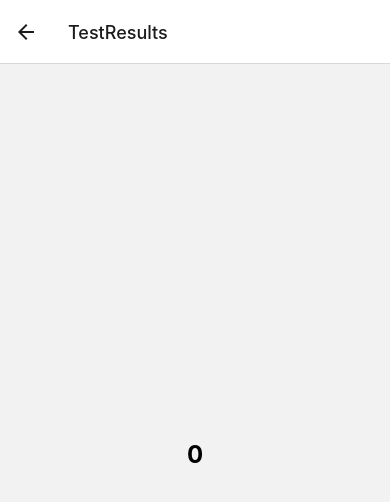
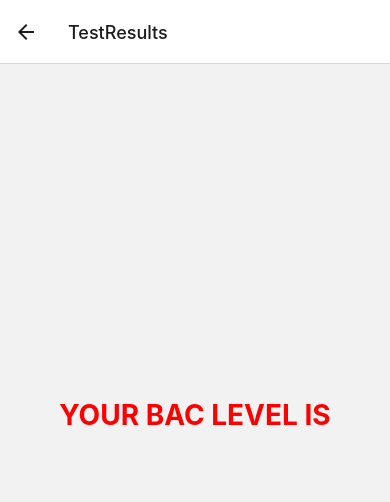
Before and after one commit to LorcanS1993/FinalYearProject2023, a React Native app: screen /TestResults in a window 390 px wide. Shown: the top 502 px of the page. Built offline with nearby package versions, Linux system fonts and the light colour scheme; no server answers; the database is empty.

Commit message:
Redesign of TestResults.js

```diff
--- a/components/TestResults.js
+++ b/components/TestResults.js
@@ -1,25 +1,51 @@
 import React, { useState, useEffect } from 'react';
-import { View, Text, StyleSheet } from 'react-native';
+import { View, Text, StyleSheet, TouchableOpacity, Animated, Easing } from 'react-native';
 import { ref, onValue, get } from 'firebase/database';
 import { database } from "../config/firebase";
 
 const TestResults = () => {
   const [data, setData] = useState(0);
+  const [fadeAnim] = useState(new Animated.Value(0));
 
   useEffect(() => {
     const dbRef = ref(database, '/AlcoholTest/mgL');
     get(dbRef).then((snapshot) => {
       if (snapshot.exists()) {
         setData(snapshot.val());
+        animate();
       }
     }).catch((error) => {
       console.error(error);
     });
   }, []);
 
+  const animate = () => {
+    Animated.timing(fadeAnim, {
+      toValue: 1,
+      duration: 1000,
+      easing: Easing.ease,
+      useNativeDriver: true,
+    }).start();
+  }
+
+  const refreshData = () => {
+    const dbRef = ref(database, '/AlcoholTest/mgL');
+    get(dbRef).then((snapshot) => {
+      if (snapshot.exists()) {
+        setData(snapshot.val());
+        animate();
+      }
+    }).catch((error) => {
+      console.error(error);
+    });
+  }
+
   return (
     <View style={styles.container}>
-      <Text style={styles.text}>{data}</Text>
+      <Text style={styles.title}>YOUR BAC LEVEL IS</Text>
+      <Animated.View style={{opacity: fadeAnim}}>
+        <Text style={styles.text}>{data}</Text>
+      </Animated.View>
     </View>
   );
 };
@@ -29,10 +55,19 @@ const styles = StyleSheet.create({
     flex: 1,
     justifyContent: 'center',
     alignItems: 'center',
+    backgroundColor: '#azure',
+  },
+  title: {
+    fontSize: 28,
+    fontWeight: 'bold',
+    color: 'red',
+    marginBottom: 20,
   },
   text: {
-    fontSize: 24,
+    fontSize: 48,
     fontWeight: 'bold',
+    color: 'red',
+    textAlign: 'center',
   },
 });
 
```
